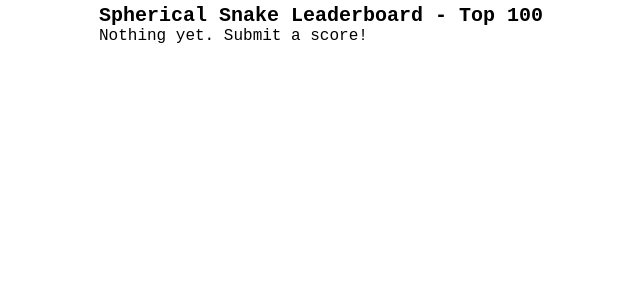
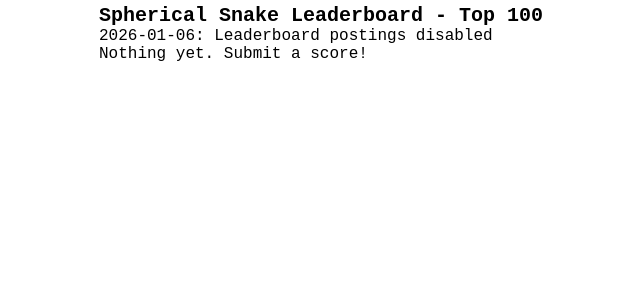
Before and after one commit to kevinAlbs/SphericalSnake, a PHP site: page /leaderboard/index.php in a window 1280 px wide. Shown: the top 300 px of the page, without its empty margins (314-954 px from the left). Run offline with PHP 8.4, Linux system fonts and the light colour scheme.

Commit message:
note leaderboard disabled

```diff
--- a/leaderboard/index.php
+++ b/leaderboard/index.php
@@ -81,6 +81,7 @@
     <div id="main">
 
         <h1>Spherical Snake Leaderboard - Top 100</h1>
+        <p>2026-01-06: Leaderboard postings disabled</p>
         <?php
 
         // Create/open the database
```
